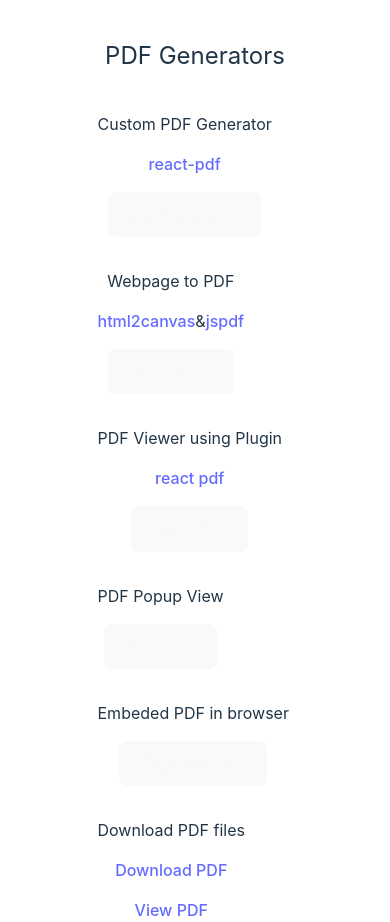
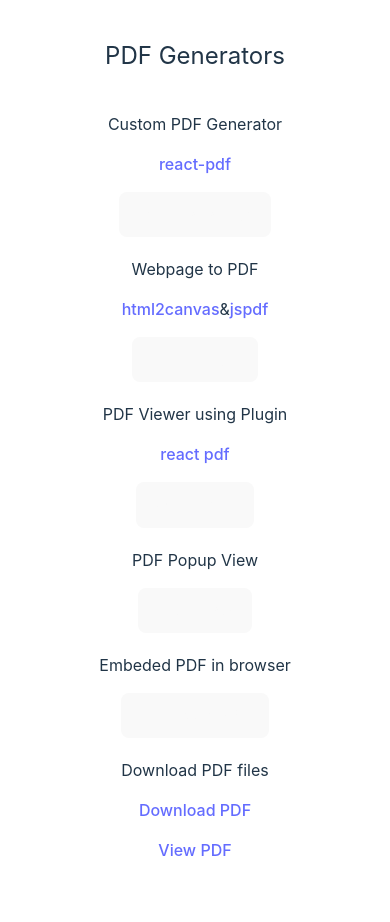
Before and after one commit to AjithPG/GenPDF, a React (Vite) app: page / in a window 390 px wide. After the commit the page ends 862 px from the top, so only its background shows below. Built offline with nearby package versions, Linux system fonts and the light colour scheme.

Commit message:
Added responsive

```diff
--- a/src/Pages/Home.jsx
+++ b/src/Pages/Home.jsx
@@ -4,8 +4,8 @@
   return (
     <div className="w-full flex flex-col justify-center items-center mt-10">
       <p className="text-2xl bold mb-10">PDF Generators</p>
-      <div className="w-3/6 flex flex-row flex-wrap gap-8 text-center">
-        <div className="flex flex-col">
+      <div className="w-full  lg:w-2/4 flex flex-col lg:flex-row  flex-wrap gap-y-5 text-center">
+        <div className="w-full  lg:w-1/3 flex flex-col text-center">
           <p className="mb-4">Custom PDF Generator</p>
           <a className="mb-4" href="https://react-pdf.org/">
             react-pdf
@@ -14,9 +14,9 @@
             <button>PDF Generator</button>
           </Link>
         </div>
-        <div className="flex flex-col">
+        <div className="w-full  lg:w-1/3 flex flex-col text-center">
           <p className="mb-4">Webpage to PDF</p>
-          <div className="flex">
+          <div className="flex text-center justify-center">
             <a
               className="mb-4"
               href="https://www.npmjs.com/package/html2canvas"
@@ -33,7 +33,7 @@
             <button>PDF Export</button>
           </Link>
         </div>
-        <div className="flex flex-col">
+        <div className="w-full  lg:w-1/3 flex flex-col text-center">
           <p className="mb-4">PDF Viewer using Plugin</p>
           <a className="mb-4" href="https://www.npmjs.com/package/react-pdf">
             react pdf
@@ -42,19 +42,19 @@
             <button>Open PDF</button>
           </Link>
         </div>
-        <div className="flex flex-col">
+        <div className="w-full  lg:w-1/3 flex flex-col text-center">
           <p className="mb-4">PDF Popup View</p>
           <Link to={"/displaypdf"}>
             <button>PDF View</button>
           </Link>
         </div>
-        <div className="flex flex-col">
+        <div className="w-full lg:w-1/3 flex flex-col text-center">
           <p className="mb-4">Embeded PDF in browser</p>
           <Link to={"/embededpdf"}>
             <button>Embeded PDF</button>
           </Link>
         </div>
-        <div className="flex flex-col">
+        <div className="w-full  lg:w-1/3 flex flex-col text-center">
           <p className="mb-4">Download PDF files</p>
           <a href="document.pdf" download className="mb-4">
             Download PDF
```
